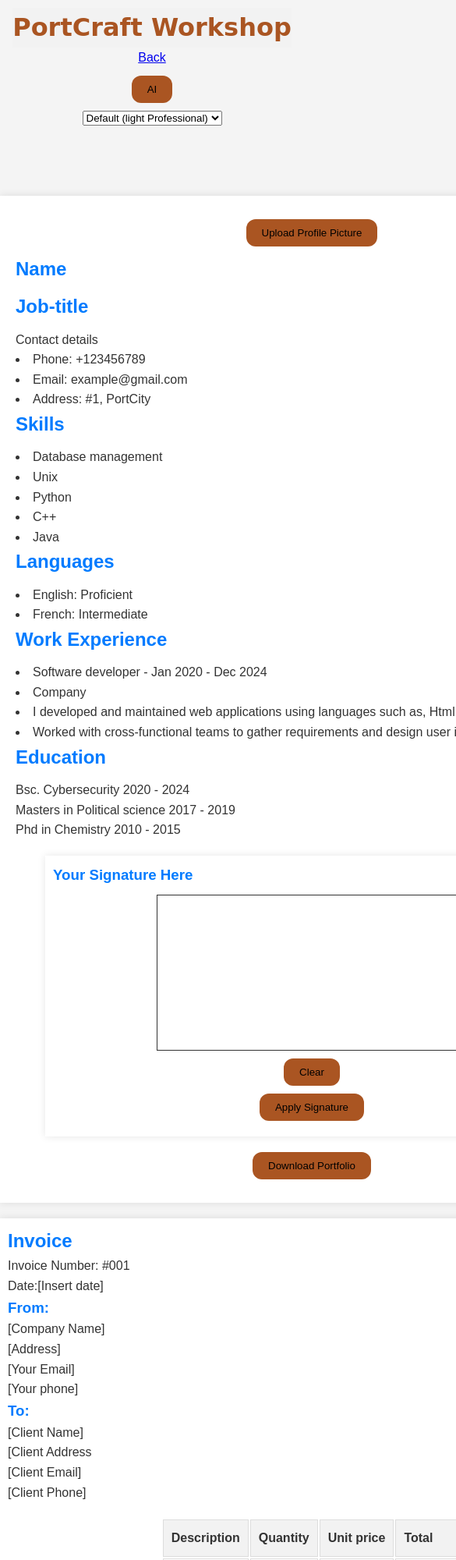
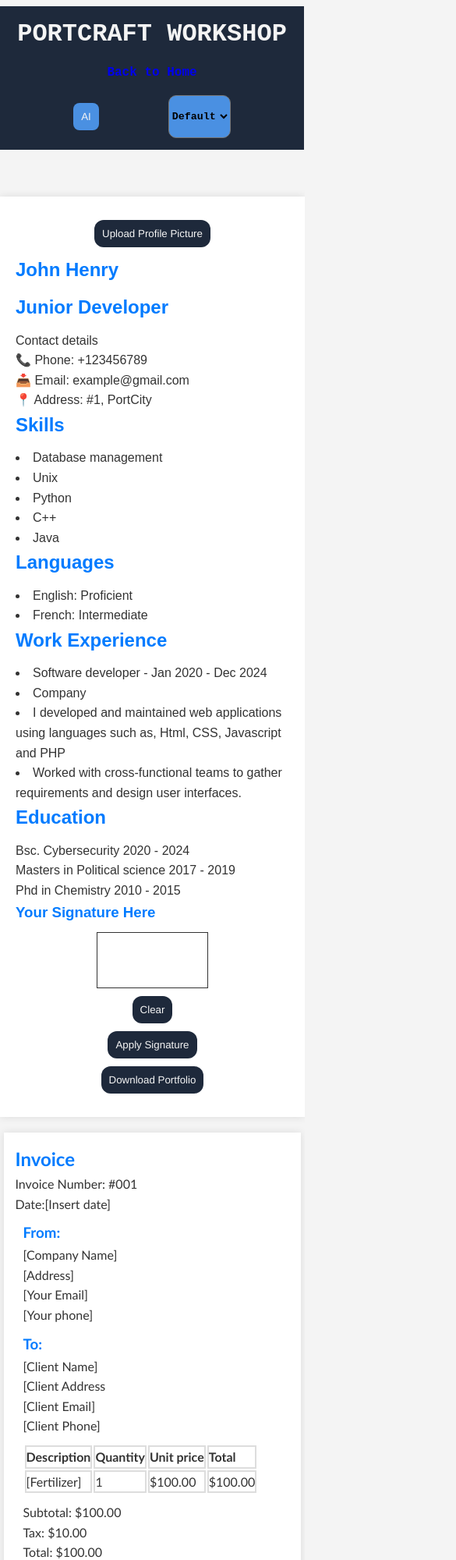
Before and after one commit to devatlast/PortCraft, a plain HTML site: page workshop.html in a window 390 px wide. Shown: the top 2000 px of the page at 78% size, 585 px wide, since content can reach past the window. Drawn offline with Linux system fonts and the light colour scheme.

Commit message:
Styling done and responsive

```diff
--- a/css/landing.css
+++ b/css/landing.css
@@ -37,22 +37,45 @@
     justify-content: space-between;
 }
 
+
+/* Header */
 header {
     /* FIX: Changed from hardcoded #000 to var(--text-color) to support dark mode */
     color: var(--text-color);
     width: 100%;
-    display: flex;
-    flex-direction: column;
     gap: 5px;
-    align-items: center;
-    justify-content: space-between;
     border-bottom: 2px solid rgba(0,0,0,0.1);
     box-sizing: border-box;
     margin-bottom: 50px;
 }
+#nav-container{
+    display: flex;
+    flex-direction: column;
+    justify-content: center;
+    margin-bottom: 2rem;
+}
 
-
-
+#shortcut{
+    display: flex;
+    flex-direction: row;
+    gap: 45px;
+    justify-content: center;
+    margin-top: 12px;
+}
+#shortcut button {
+    background: #4a90e2;
+    color: #f5f5f5;
+    font-family: Georgia, Arial, Helvetica, sans-serif;
+    border-radius: 8px;
+    border-style: none;
+    height: 20px;
+}
+nav{
+    font-family: 'Courier New', Courier, monospace,Arial, Helvetica, sans-serif;
+    font-weight: 600;
+    text-transform: uppercase;
+}
+/*Header ends here*/
 
 
 
@@ -215,8 +238,8 @@
     padding: 30px;
     background-color: #778899;
     box-shadow: 0 10px 30px rgba(0,0,0,0.2);
-    width: 90%;
-    max-width: 500px;
+    width: 80%;
+    max-width: 100%;
     border-radius: 17px;
 }
 
@@ -281,6 +304,7 @@
     justify-content: center;
     align-items: center;
     width: 100%;
+    gap: 30px;
     padding: 40px 20px;
     border-top: 1px solid rgba(0,0,0,0.1);
     margin-top: 50px;
--- a/css/workshop.css
+++ b/css/workshop.css
@@ -6,55 +6,80 @@
 * {
     margin: 0;
     padding: 0;
-    box-sizing: border-box;
+
 }
 
 body {
     background: #f4f4f4;
     color: #333;
     line-height: 1.6;
-
-    font-family: 'Gill Sans', 'Gill Sans MT', Calibri, 'Trebuchet MS', sans-serif;
+    font-family: 'Gill Sans', 'Gill Sans MT', Calibri, 'Trebuchet MS',Arial, Helvetica, sans-serif, sans-serif;
     display: flex;
     flex-direction: column;
     min-height: 100vh;
     box-sizing: border-box;
     text-align: center;
-    padding: 20px 0;
+    padding: 20px;
 }
 
 .hidden {
     display: block;
 }
 
-
+/*Header*/
 header {
-    padding: 40 20px;
-    margin: 10px;
-    align-items: center;
-    display: flex;
-    flex-direction: column;
+    box-shadow: 0 4px 6px solid rgba(0,0,0,0.6);
+    background: #1e293b;
+    margin-top: 8px;
+    width: 100%;
+    max-width: 100%;
 }
 h1 {
-    font-family: cursive;
+    font-family: 'Courier New', Courier, monospace,Arial, Helvetica, sans-serif;
+    font-weight: 800;
+    color: #f4f4f4;
+    text-transform: uppercase;
+    margin: 10px;
+}
+#bottom-header{
+    display: flex;
+    padding: 15px;
+    gap: 10px;
+}
+#bottom-header button{
+    background: #4a90e2;
+    border-radius: 8px;
+}
+#theme-select{
+    background: #4a90e2;
+    font-family: 'Courier New', Courier, monospace,Arial, Helvetica, sans-serif;
     font-weight: 600;
-    color: #a52;
-    background: #f2f2f2;
+    border-radius: 10px;
+    width: 80px;
+    margin-right: auto;
 }
+header a{
+    font-family: 'Courier New', Courier, monospace,Arial, Helvetica, sans-serif;
+    font-weight: 600;
+    text-shadow: 2px solid #333;
+    text-decoration: none;
+}
+/* Header ends here*/
+
 ul {
     list-style: inside;
 }
 
 .section {
-    padding: 15px;
-    max-width: 800px;
-    width: 90%;
-    margin: 20px auto;
+    padding: 25px;
+    margin: auto;
     text-align: left;
     align-items: center;
     background-color: white;
     box-shadow: 0 0 10px rgba(0,0,0,0.1);
 }
+
+
 
 /* Portfolio, portfolio headers*/
 #portfolio h1, #portfolio h2, #user-date h3 {
@@ -68,6 +93,8 @@
 /* portfolio and headers ends here*/
 
 
+
+
 /* Work Experience*/
 #user-date {
     border-radius: 0 8px 8px 0;
@@ -78,19 +105,26 @@
 /*work experience ends here*/
 
 
+
+
 button {
-    background-color: #a52;
+    background: #1e293b;
     border: none;
-    padding: 10px 20px;
+    color: #f4f4f4;
+    font-family: 'Franklin Gothic Medium', 'Arial Narrow', Arial, sans-serif;
+    padding: 10px;
+    margin: 10px;
     cursor: pointer;
     border-radius: 12px;
-    margin-right: 10px;
 }
 button :hover {background-color: #333;}
 
+
+
+
 /*Signature */
 #signature-canvas {
-    width: 60%;
+    width: 40%;
     border: 1px solid;
     background-color: white;
     margin-bottom: 10px;
@@ -106,35 +140,35 @@
 
 /*Invoice */
 #invoice th, #invoice td {
-    border: 1px solid #ddd;
-    padding: 12px;
-    text-align: left;
+    border: 2px solid #ddd;
 }
-#invoice th{
-    background-color: #f2f2f2;
-    font-weight: 900;
-    padding: 10px;
+#invoce th{
+    font-family: 'Courier New', Courier, monospace,'Franklin Gothic Medium', 'Arial Narrow', Arial, sans-serif;
+    font-weight: 600;
 }
-#invoice, table th, table td {
-    overflow: visible !important;
-
-    padding-left: 10px;
-    width: auto;
+#invoice{
+    padding:15px;
+    font-family: 'Gill Sans', 'Gill Sans MT', Calibri, 'Trebuchet MS', sans-serif,Arial, Helvetica, sans-serif;
+    font-weight: 500;
+    margin-top: 20px ;
 }
-#invoice table {
-    margin: 20px auto;
+#to,#from,#total,table{
+    margin: 10px;
 }
 /* Invoice styling ends here*/
+
+
 
 /*Ai Modal*/
 #ai-modal {
     position: fixed;
     top: 0;
+    margin-top: 50%;
     right: -50%;
-    width: 50%;
+    width: 40%;
+    max-height: 300px;
     height: 100%;
-    background-color: whitesmoke;
-    box-shadow: -2px 0 5px rgba(0,0,0,0.2);
+    box-shadow: 2px 0 5px rgba(0,0,0,0.2);
     padding: 20px;
     transition: right 0.3s ease;
     z-index: 1000;
@@ -146,35 +180,50 @@
     display: block;
 }
 #ai-chat-history {
-    height: 70vh;
     overflow-y: auto;
     border: 1px solid #ddd;
     padding: 10px;
     margin: 10px 0;
-    background-color: #f9f9f9;
+    background: darkslategray;
+    border-radius: 14px;
+    color: white;
+    font-family: 'Franklin Gothic Medium', 'Arial Narrow', Arial, sans-serif;
 }
 #ai-chat-header {
     display: flex;
     justify-content: space-between;
     align-items: center;
 }
-#ai-close-btn {
+/* #ai-close-btn {
     background: none;
     border: none;
     font-size: 24px;
     cursor: pointer;
+}*/
+#chat-input{
+    display: flex;
+    gap: 10px;
 }
 #ai-chat-input {
     width: calc(100% - 80px);
     padding: 10px;
     border: 1px solid #ddd;
-    border-radius: 4px;
+    border-radius: 8px;
+    color: #000;
+    font-family: 'Franklin Gothic Medium', 'Arial Narrow', Arial, sans-serif;
+    font-weight: 500;
+}
+#ai-send-btn{
+    background: #1e293b;
+    color: #f4f4f4;
+    font-family: 'Courier New', Courier, monospace;
+    font-weight: 600;
 }
 /*Ai ends here*/
 
 @media (max-width: 768px) {
     #ai-modal {
-        width: 100%;
+        width: 90%;
         right:-100%;
     }
     .section {
@@ -185,7 +234,3 @@
         padding: 0;
     }
 }
-
-#invoice, #portfolio {
-    width: 800px;
-}
--- a/workshop.html
+++ b/workshop.html
@@ -12,7 +12,8 @@
 <body>
     <header>
         <h1>PortCraft Workshop</h1>
-        <a href="index.html">Back</a>
+<a href="index.html">Back to Home</a>
+        <div id="bottom-header">
         <button id="open-ai-chat" >AI</button>
         <select id="theme-select">
             <option value="default">Default (light Professional)</option>
@@ -20,6 +21,8 @@
             <option value="vibrant">Vibrant</option>
             <option value="minimalist">Minimalist</option>
         </select>
+        </div>
+
     </header>
 
 
@@ -29,14 +32,12 @@
             <input type="file" id="profile-upload" accept="image/*" style="display:none;" crossOrigin="anonymous">
             <button id="upload-btn">Upload Profile Picture</button>
             <img id="profile-img" src="" alt="Profile Picture" style="width: 100px; height: 100px; border-radius: 50%; display: none;">
-            <h2 id="name" class="hidden" contenteditable="true">Name</h2>
-            <h2 id="job-title" contenteditable="true">Job-title</h2>
+            <h2 id="name" class="hidden" contenteditable="true">John Henry</h2>
+            <h2 id="job-title" contenteditable="true">Junior Developer</h2>
             <div id="Contact">Contact details</div>
-            <ul>
-                <li contenteditable="true">Phone: +123456789</li>
-                <li contenteditable="true">Email: example@gmail.com</li>
-                <li contenteditable="true">Address: #1, PortCity</li>
-            </ul>
+                <p contenteditable="true">📞 Phone: +123456789</p>
+                <p contenteditable="true">📥 Email: example@gmail.com</p>
+                <p contenteditable="true">📍 Address: #1, PortCity</p>
 
             <h2 >Skills</h2>
             <ul contenteditable="true">
@@ -69,7 +70,7 @@
          </div>
 
 
-          <div class="section">
+          <div >
                 <h3>Your Signature Here</h3>
                 <canvas id="signature-canvas" width="400" height="200"></canvas>
                 <button id="clear-canvas">Clear</button>
```
Also changed, not shown: index.html (+12 -7 lines).
